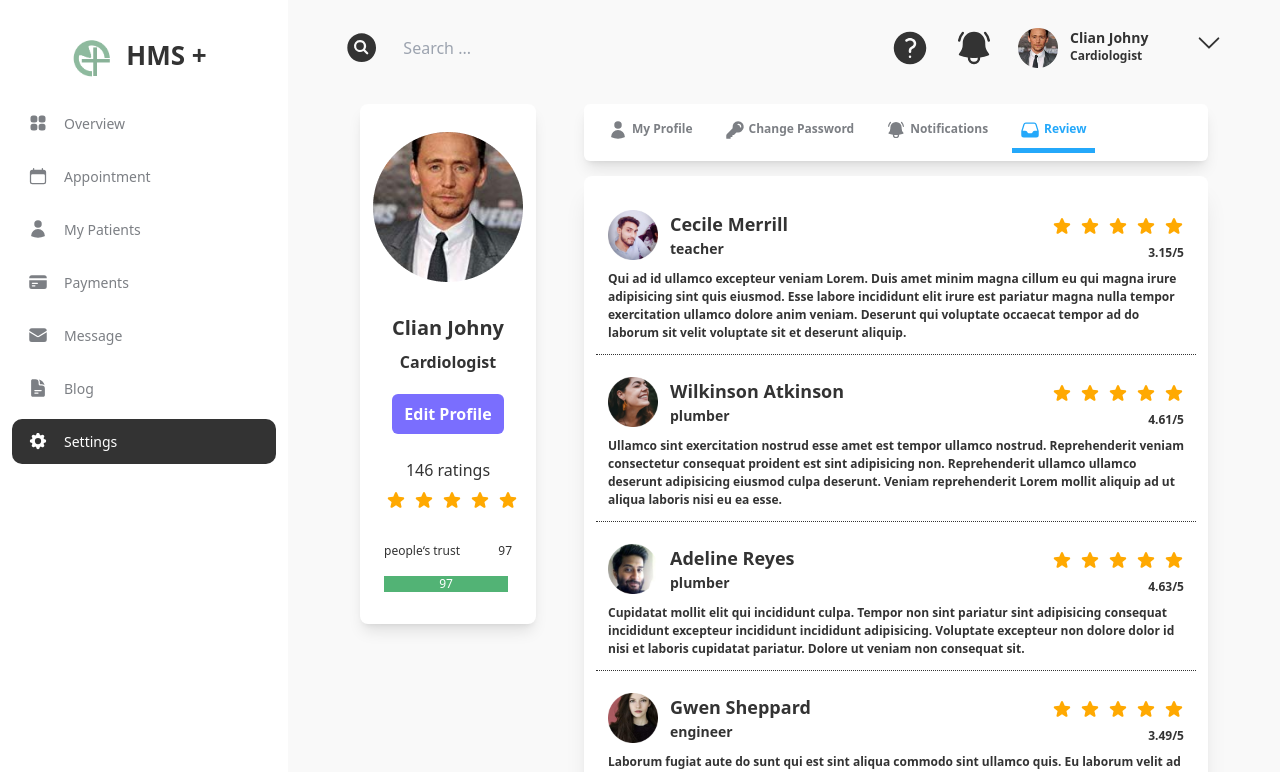
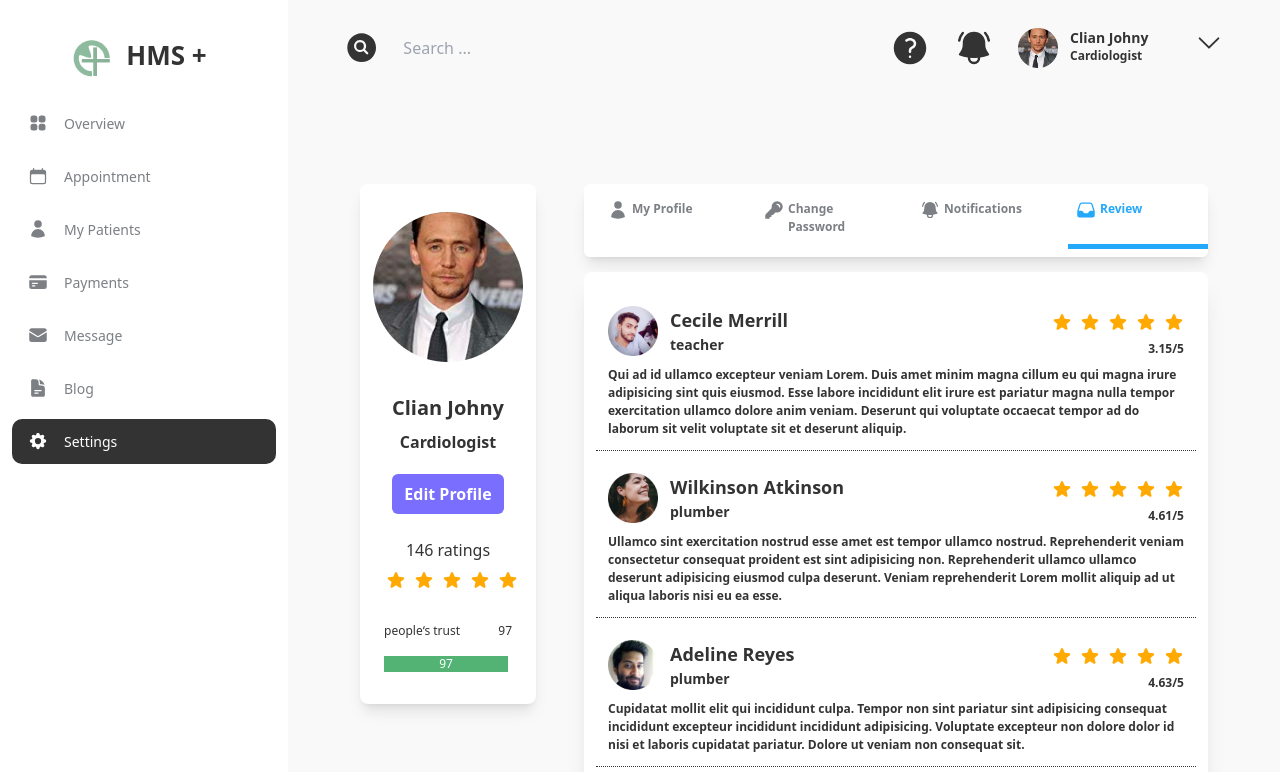
Before and after one commit to bashu241997/HMS, a Next.js app: page /configuration/transactions in a window 1280 px wide. Shown: the top 772 px of the page. Built offline with nearby package versions, Linux system fonts and the light colour scheme.

Commit message:
new data

```diff
--- a/src/app/configuration/layout.tsx
+++ b/src/app/configuration/layout.tsx
@@ -37,7 +37,7 @@ export default function RootLayout({
                 <span className="pr-1">
                   <Icon className={"w-[20px]"} />
                 </span>
-                <span>{e.label}</span>
+                <span className=" min-w-[100px] max-w-[250px]">{e.label}</span>
               </Link>
             );
           })}
--- a/src/app/layout.tsx
+++ b/src/app/layout.tsx
@@ -1,17 +1,17 @@
-"use client"
+"use client";
 import "./globals.css";
-import React from 'react'
+import React from "react";
 import Nav from "@/components/navbar";
 import SearchBar from "@/components/searchbar";
 import { redirect } from "next/navigation";
-import { Bars4Icon ,XMarkIcon} from "@heroicons/react/24/solid";
+import { Bars4Icon, XMarkIcon } from "@heroicons/react/24/solid";
 
 export default function RootLayout({
   children,
 }: {
   children: React.ReactNode;
 }) {
-  const [show, setShow] = React.useState(false)
+  const [show, setShow] = React.useState(false);
   return (
     <html lang="en">
       <head>
@@ -21,15 +21,25 @@ export default function RootLayout({
         <div id="addeventModal"></div>
         <div className="">
           <Nav sho={show} close={setShow} />
-          <>{show ?  <XMarkIcon onClick={()=>setShow(false)} className="fixed right-0 w-[30px] z-50 m-3 sm:hidden" />  : <Bars4Icon onClick={()=>setShow(true)} className="fixed right-0 w-[30px] z-50 m-3 sm:hidden" />}</>
+          <>
+            {show ? (
+              <XMarkIcon
+                onClick={() => setShow(false)}
+                className="fixed right-0 w-[30px] z-50 m-3 sm:hidden"
+              />
+            ) : (
+              <Bars4Icon
+                onClick={() => setShow(true)}
+                className="fixed right-0 w-[30px] z-50 m-3 sm:hidden"
+              />
+            )}
+          </>
         </div>
         <div className="bg-background min-h-[100vh]  sm:p-4 overflow-x-hidden sm:overflow-x-auto md:ml-72">
-          <div className="">
-            <div className="sm:mx-4">
-              <SearchBar />
-            </div>
-            <div className="mt-[80px] sm:mt-0 px-4 sm:px-4">{children}</div>
+          <div className="sm:mx-4">
+            <SearchBar />
           </div>
+          <div className="mt-[20px] sm:mt-[80px] sm:mt-0 px-4 sm:px-4">{children}</div>
         </div>
       </body>
     </html>
--- a/src/components/searchbar/index.tsx
+++ b/src/components/searchbar/index.tsx
@@ -9,8 +9,8 @@ import Image from "next/image";
 
 const Index = () => {
   return (
-    <div className=" top-0 flex flex-col sm:flex-row justify-between items-center">
-      <div className="hidden sm:flex w-full items-center justify-between sm:px-3 ">
+    <div className="top-0 z-[10000] flex flex-col sm:flex-row justify-between items-center">
+      <div className="invisible sm:visible flex w-full items-center justify-between sm:px-3 ">
         <MagnifyingGlassCircleIcon
           className={"w-[30px] sm:w-[40px] mr-2 sm:mx-3 text-black"}
         />
@@ -19,7 +19,7 @@ const Index = () => {
           className={"w-full p-3 outline-none bg-trans "}
         />
       </div>
-      <div className="fixed bg-background w-full sm:w-auto sm:relative  flex ltems-center justify-between">
+      <div className="fixed z-[5] bg-background w-full sm:w-auto sm:relative  flex ltems-center justify-between">
         <button className="hidden sm:block hover:scale-[1.05] duration-300 cursor-pointer">
           <QuestionMarkCircleIcon
             className={"w-[25px] sm:w-[40px] mx-3 text-black "}
```
Also changed, not shown: src/app/globals.css (line endings or trailing spaces).
